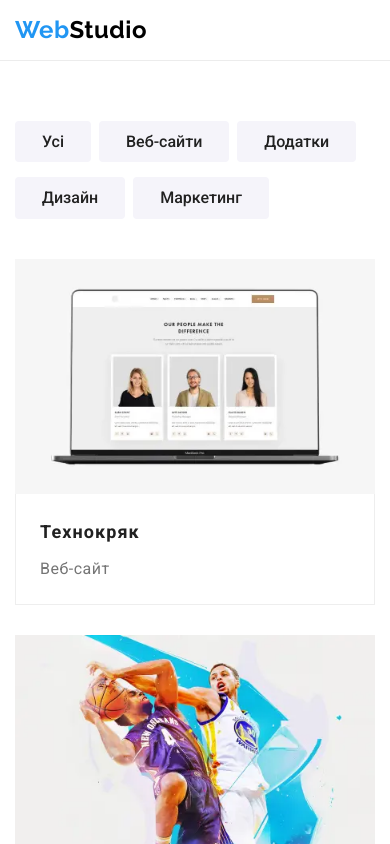
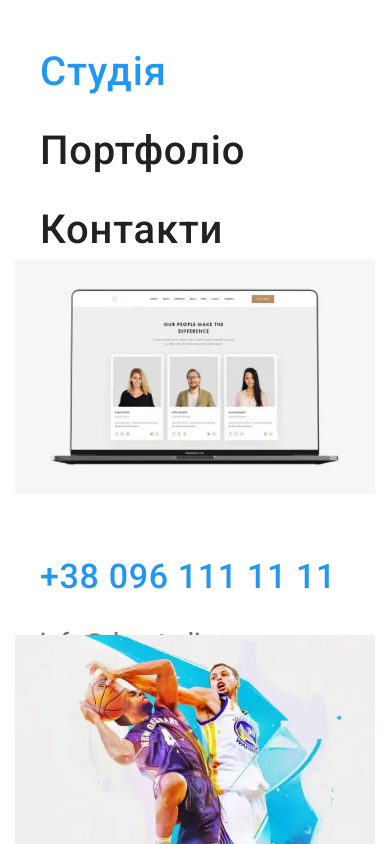
Before and after one commit to YablonskaTanya/goit-markup-hw-08, a plain HTML site: page portfolio.html in a window 390 px wide. Shown: the top 844 px of the page. Drawn offline with Linux system fonts and the light colour scheme.

Commit message:
добавляет изменения

```diff
--- a/portfolio.html
+++ b/portfolio.html
@@ -19,20 +19,22 @@
     <header class="header">
       <div class="container header-container">
         <a class="logo" lang="en" href="./index.html"
-          >Web<span class="logo__text logo__text--accent">Studio</span></a
-        >
+          >Web<span class="logo__text logo__text--accent">Studio</span>
+        </a>
+
+        <div class="menu-container '" id="menu-container">
           <nav class="nav">
             <ul class="site-nav">
               <li class="site-nav__item">
-              <a class="site-nav__link" href="./index.html ">Студія</a>
+                <a
+                  class="site-nav__link site-nav__link--current"
+                  href="./index.html"
+                  >Студія</a
+                >
               </li>
 
               <li class="site-nav__item">
-              <a
-                class="site-nav__link site-nav__link--current"
-                href="./portfolio.html"
-                >Портфоліо</a
-              >
+                <a class="site-nav__link" href="./portfolio.html">Портфоліо</a>
               </li>
 
               <li class="site-nav__item">
@@ -40,9 +42,13 @@
               </li>
             </ul>
           </nav>
+
+          <div class="menu-container__contacts">
             <ul class="communications">
               <li class="communications__item">
-            <a class="communications__link" href="mailto:info@devstudio.com"
+                <a
+                  class="communications__link communications__link--size"
+                  href="mailto:info@devstudio.com"
                   ><svg class="communications__icon" width="16" height="12">
                     <use href="./images/sprite.svg#envelope"></use></svg
                   >info@devstudio.com</a
@@ -50,13 +56,49 @@
               </li>
 
               <li class="communications__item">
-            <a class="communications__link" href="tel:+380961111111"
+                <a
+                  class="communications__link communications__link--color"
+                  href="tel:+380961111111"
                   ><svg class="communications__icon" width="10" height="16">
                     <use href="./images/sprite.svg#smartphone"></use></svg
                   >+38 096 111 11 11</a
                 >
               </li>
             </ul>
+
+            <ul class="social-menu">
+              <li class="social-menu__iteam">
+                <a class="social-menu__link" href="#">Instagram</a>
+              </li>
+              <li class="social-menu__iteam">
+                <a class="social-menu__link" href="#">Twitter</a>
+              </li>
+              <li class="social-menu__iteam">
+                <a class="social-menu__link" href="#">Facebook</a>
+              </li>
+              <li class="social-menu__iteam">
+                <a class="social-menu__link" href="#">LinkedIn</a>
+              </li>
+            </ul>
+          </div>
+        </div>
+
+        <button
+          class="button-menu js-open-menu"
+          type="button"
+          aria-expanded="false"
+          aria-controls="menu-container"
+        >
+          <svg
+            class="button-menu--icon"
+            width="40"
+            height="40"
+            aria-label="Перемикач мобільного меню"
+          >
+            <use class="icon-cross" href="./images/sprite.svg#cross"></use>
+            <use class="icon-menu" href="./images/sprite.svg#menu"></use>
+          </svg>
+        </button>
       </div>
     </header>
 
--- a/sass/components/_communications.scss
+++ b/sass/components/_communications.scss
@@ -2,7 +2,11 @@
   align-items: center;
 
   @media screen and (max-width: 767px) {
-    display: none;
+    display: flex;
+    flex-wrap: wrap;
+    flex-direction: column-reverse;
+    align-items: flex-start;
+    gap: 32px;
   }
 
   @media screen and (min-width: 768px) {
@@ -20,16 +24,18 @@
 }
 
 .communications__link {
-  padding-top: 32px;
-  padding-bottom: 32px;
   text-decoration: none;
-  font-weight: 500;
 
-  letter-spacing: 0.02em;
   color: $secondary-text-color;
   transition: color 250ms $cubic-brizer;
 
   @media screen and (min-width: 768px) {
+    padding-top: 32px;
+    padding-bottom: 32px;
+
+    font-weight: 500;
+
+    letter-spacing: 0.02em;
     font-weight: 500;
     font-size: 12px;
     line-height: 1.16;
@@ -51,7 +57,33 @@
   fill: currentColor;
   // margin-right: 10px;
 
+  @media screen and (max-width: 767px) {
+    display: none;
+  }
+
   @media screen and (min-width: 768px) {
     margin-right: 8px;
   }
 }
+
+.communications__link--color {
+  @media screen and (max-width: 767px) {
+    font-weight: 500;
+    font-size: 34px;
+    line-height: 1.18;
+    letter-spacing: 0.02em;
+
+    color: $accent-text-color;
+  }
+}
+
+.communications__link--size {
+  @media screen and (max-width: 767px) {
+    font-weight: 500;
+    font-size: 24px;
+    line-height: 1.17;
+    letter-spacing: 0.02em;
+
+    color: #757575;
+  }
+}
--- a/sass/components/_mobile-menu.scss
+++ b/sass/components/_mobile-menu.scss
@@ -1,37 +1,51 @@
-// .button-menu {
-//   display: inline-flex;
-//   margin: 0;
-//   padding: 0;
-//   border: none;
-//   background-color: transparent;
-// }
+.button-menu {
+  display: inline-flex;
+  margin: 0;
+  padding: 0;
+  border: none;
+  background-color: transparent;
+}
 
-// .button-menu .button-menu__icon--cross {
-//   display: none;
-// }
+.button-menu .icon-cross {
+  display: none;
+}
 
-// .button-menu.is-open .button-menu__icon--cross {
-//   display: block;
-// }
+.button-menu.is-open .icon-cross {
+  display: block;
+}
 
-// .button-menu.is-open .button-menu__icon--menu {
-//   display: none;
-// }
+.button-menu.is-open .icon-menu {
+  display: none;
+}
 
-// .menu-container {
-//   display: none;
-//   position: absolute;
-//   position: fixed;
-//   top: 0;
-//   left: 0;
-//   right: 0;
-//   bottom: 0;
-//   width: 100vw;
-//   height: 100vh;
-//   padding: 48px 40px;
-//   background-color: rgb(0, 251, 255, 0.5);
+.menu-container {
+  //   display: flex;
+  //   display: none;
+  position: absolute;
+  position: fixed;
+  top: 0;
+  left: 0;
+  right: 0;
+  bottom: 0;
+  width: 100vw;
+  height: 100vh;
+  padding: 48px 40px;
+  //   background-color: rgb(0, 251, 255, 0.5);
+  background: $white-bg-color;
+  box-shadow: 0px 4px 8px rgba(0, 0, 0, 0.04), 0px 2px 4px rgba(0, 0, 0, 0.08),
+    0px 1px 3px rgba(0, 0, 0, 0.16);
 
-//   &is-open {
-//     display: block;
-//   }
-// }
+  &is-open {
+    display: block;
+  }
+
+  @media screen and (min-width: 768px) {
+    display: none;
+  }
+}
+
+.menu-container__contacts {
+  @media screen and (max-width: 767px) {
+    margin-top: 302px;
+  }
+}
--- a/sass/components/_site-nav.scss
+++ b/sass/components/_site-nav.scss
@@ -13,22 +13,17 @@
 }
 
 .site-nav {
+  @media screen and (min-width: 768px) {
     display: flex;
-
-  @media screen and (max-width: 767px) {
-    display: none;
   }
 }
 .site-nav__link {
-  display: flex;
-  align-items: center;
-  padding-top: 32px;
-  padding-bottom: 32px;
+  font-weight: 500;
+  font-size: 40px;
+  line-height: 1.18;
+  letter-spacing: 0.02em;
+
   text-decoration: none;
-  font-weight: 500;
-  font-size: 14px;
-  line-height: 1.14;
-  letter-spacing: 0.02em;
   color: $primary-text-color;
   transition: color 250ms $cubic-brizer;
 
@@ -36,17 +31,41 @@
   &:focus {
     color: $accent-text-color;
   }
+
+  @media screen and (max-width: 767px) {
+  }
+
+  @media screen and (min-width: 768px) {
+    display: flex;
+    align-items: center;
+    padding-top: 32px;
+    padding-bottom: 32px;
+
+    font-weight: 500;
+    font-size: 14px;
+    line-height: 1.14;
+    letter-spacing: 0.02em;
+  }
 }
 
 .site-nav__item {
   position: relative;
 
+  @media screen and (min-width: 768px) {
     &:not(:first-child) {
       margin-left: 50px;
     }
   }
+}
+
+.site-nav__item + .site-nav__item {
+  @media screen and (max-width: 767px) {
+    margin-top: 32px;
+  }
+}
 
 .site-nav__link--current::after {
+  @media screen and (min-width: 768px) {
     content: "";
     position: absolute;
     bottom: -1px;
@@ -56,6 +75,7 @@
     background: #2196f3;
     border-radius: 2px;
   }
+}
 
 .site-nav__link--current {
   color: $accent-text-color;
--- a/sass/components/_social-menu.scss
+++ b/sass/components/_social-menu.scss
@@ -1,8 +1,26 @@
-// .social-menu__link {
-//   text-decoration: none;
+.social-menu__link {
+  text-decoration: none;
 
-//   font-weight: 500;
-//   font-size: 18px;
-//   line-height: 1.22;
-//   letter-spacing: 0.02em;
-// }
+  font-weight: 500;
+  font-size: 18px;
+  line-height: 1.22;
+  letter-spacing: 0.02em;
+  color: $accent-text-color;
+  padding-left: 10px;
+  padding-right: 10px;
+}
+
+.social-menu {
+  display: flex;
+  flex-wrap: wrap;
+
+  margin-top: 64px;
+
+  @media screen and (min-width: 768px) {
+    display: none;
+  }
+}
+
+.social-menu__iteam + .social-menu__iteam {
+  border-left: 1px solid rgba(33, 33, 33, 0.2);
+}
```
Also changed, not shown: index.html (+21 -20 lines), css/main.css, css/main.min.css, 2 other files. Lines whose indentation alone changed are shown as unchanged.
